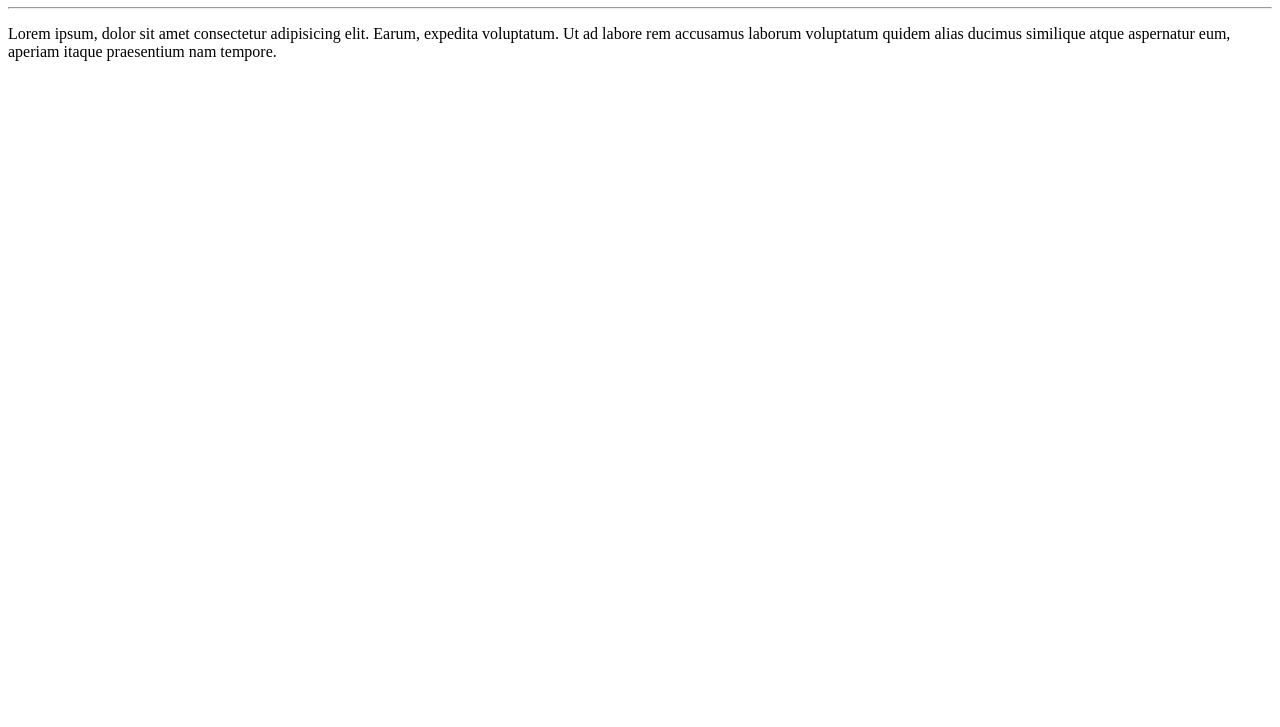
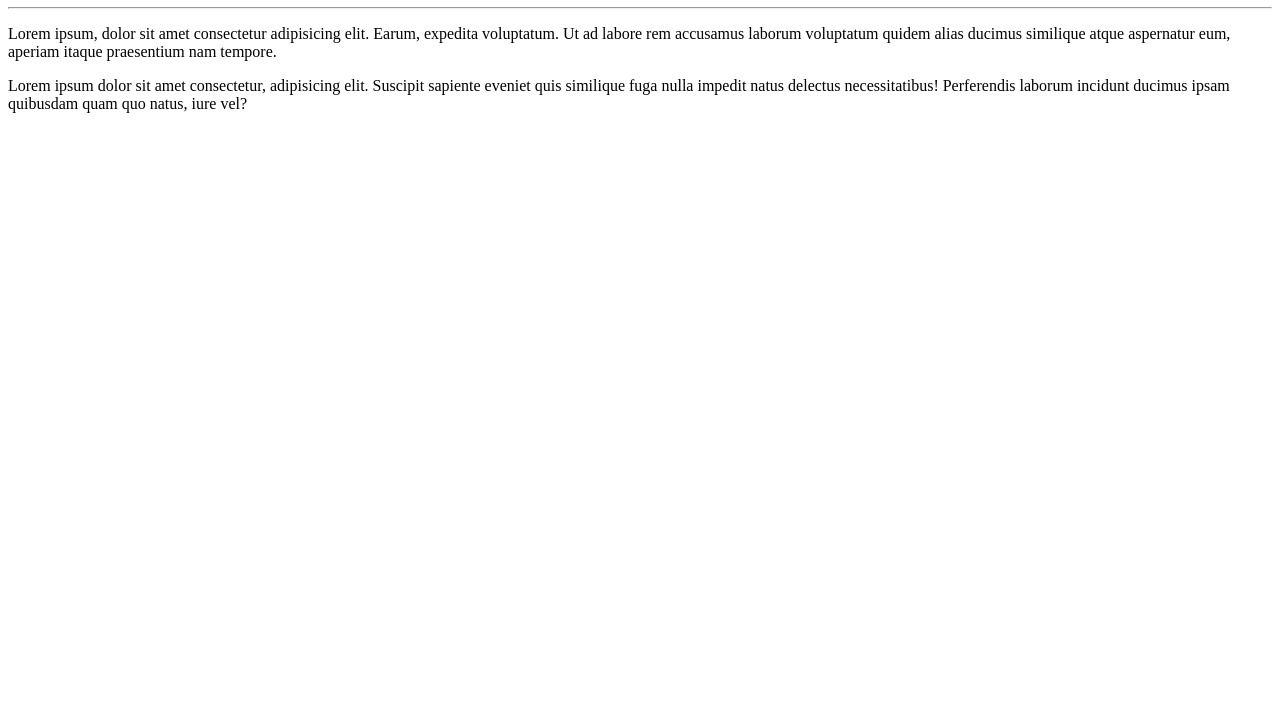
Before and after one commit to olavonobre/Ola_Mundo, a plain HTML site: page site-exemplo/index.html in a window 1280 px wide. Shown: the part 73-800 px from the top of the page. Drawn offline with Linux system fonts and the light colour scheme.

Commit message:
adicionei um paragrafo

```diff
--- a/site-exemplo/index.html
+++ b/site-exemplo/index.html
@@ -11,5 +11,6 @@
     <hr>
     <p>Lorem ipsum, dolor sit amet consectetur adipisicing elit. Earum, expedita voluptatum. Ut ad labore rem accusamus laborum voluptatum quidem alias ducimus similique atque aspernatur eum, aperiam itaque praesentium nam tempore.</p>
 
+    <p>Lorem ipsum dolor sit amet consectetur, adipisicing elit. Suscipit sapiente eveniet quis similique fuga nulla impedit natus delectus necessitatibus! Perferendis laborum incidunt ducimus ipsam quibusdam quam quo natus, iure vel?</p>
 </body>
 </html>
```
